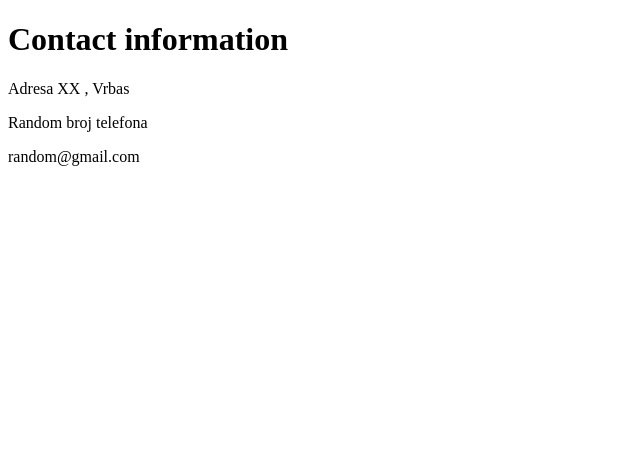
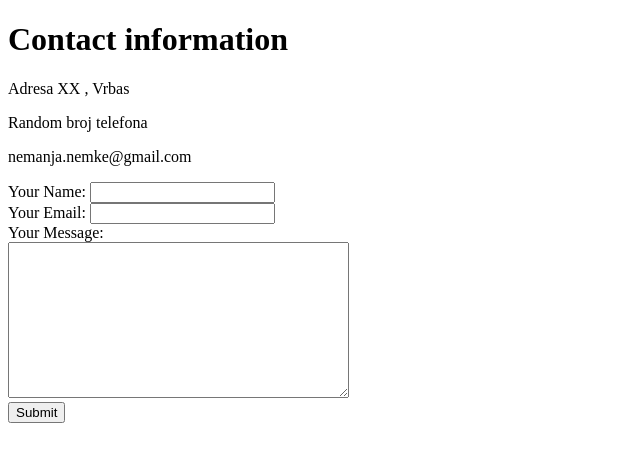
Before and after one commit to nemanjanemke/CV, a plain HTML site: page Contact.html in a window 1280 px wide. Shown: the whole page, without its empty margins (0-640 px from the left). Drawn offline with Linux system fonts and the light colour scheme.

Commit message:
Added form

```diff
--- a/Contact.html
+++ b/Contact.html
@@ -8,6 +8,16 @@
     <h1>Contact information</h1>
     <p>Adresa XX  , Vrbas</p>
     <p>Random broj telefona</p>
-    <p>random@gmail.com</p>
+    <p>nemanja.nemke@gmail.com</p>
+
+    <form class="" action="mailto:nemanja.nemke@gmail.com?Subject=Feedback" method="post" enctype="text/plain">
+      <label for="">Your Name: </label>
+      <input type="text" name="YourName" value=""><br>
+      <label for="">Your Email:</label>
+      <input type="text" name="YourEmail" value=""><br>
+      <label for="">Your Message:</label><br>
+      <textarea name="name" rows="10" cols="40"></textarea><br>
+      <input type="submit" name="" value="Submit">
+    </form>
   </body>
 </html>
```
